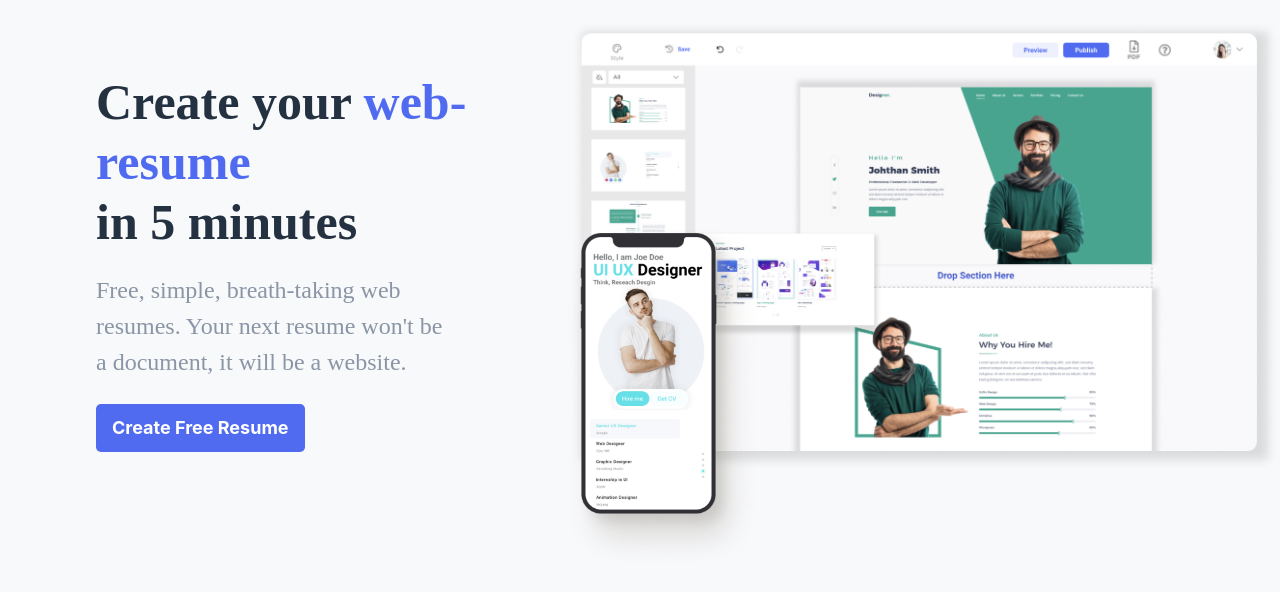
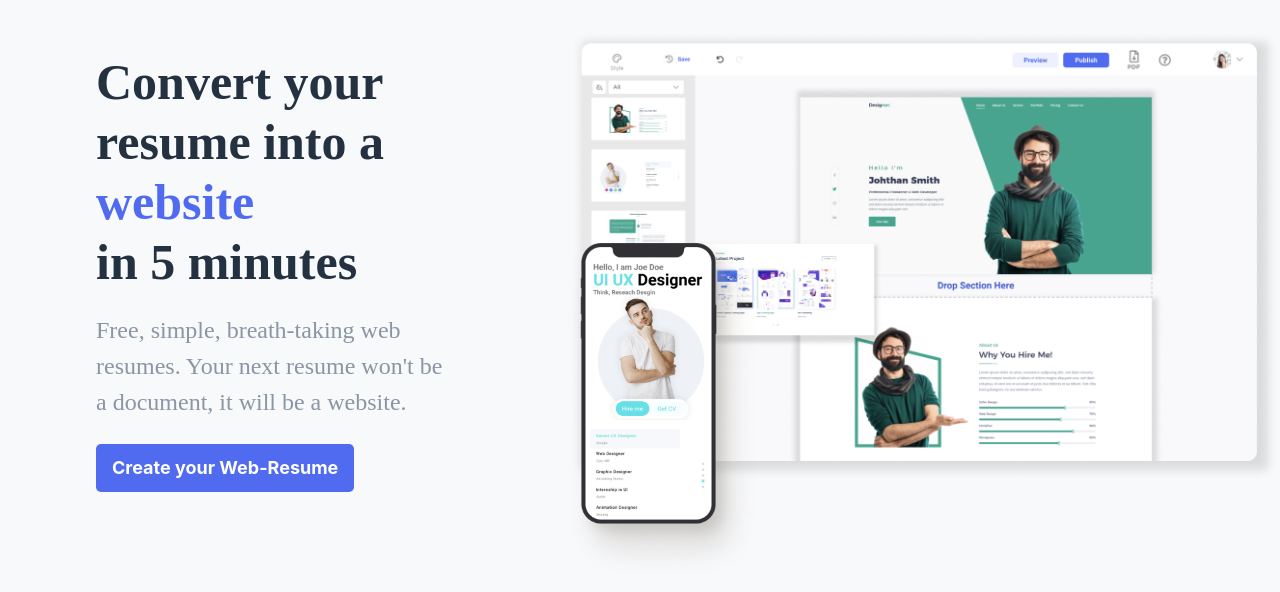
Before and after one commit to Achiaga/open-website-builder, a Next.js app: page /components/hero in a window 1280 px wide. Shown: the top 592 px of the page. Built offline with nearby package versions, Linux system fonts and the light colour scheme; a web font is replaced by a local one.

Commit message:
feat: coopy improvements

```diff
--- a/locales/en.js
+++ b/locales/en.js
@@ -3,16 +3,16 @@ export default {
 		buttonTrial: 'Free Trial'
 	},
 	hero: {
-		title_1: 'Create your ',
-		title_color_2: 'web-resume ',
+		title_1: 'Convert your resume into a',
+		title_color_2: ' website ',
 		title_3: 'in 5 minutes',
 		subtitle:
 			"Free, simple, breath-taking web resumes. Your next resume won't be a document, it will be a website.",
-		button: 'Create Free Resume'
+		button: 'Create your Web-Resume'
 	},
 	comparison: {
 		title_1: 'Create a awe-inspiring ',
-		title_color_2: 'website-resume ',
+		title_color_2: 'websites ',
 		title_3: 'that gets you ',
 		title_color_4: 'hired ',
 		subtitle:
@@ -118,5 +118,5 @@ export default {
 	footer: {
 		button: 'Sign Up'
 	},
-	button_success: 'Welcome!!'
+	button_success: "We'll reach shortly"
 }
--- a/locales/es.js
+++ b/locales/es.js
@@ -3,8 +3,8 @@ export default {
 		buttonTrial: 'Prueba Gratis'
 	},
 	hero: {
-		title_1: 'Crea tu ',
-		title_color_2: 'curriculum ',
+		title_1: 'Convierte tu CV en ',
+		title_color_2: ' una web ',
 		title_3: 'en 5 minutos',
 		subtitle:
 			'Un curriculum online gratis, simple e impresionante, tu proximo cv no sera pdf, sera una página web.',
@@ -16,7 +16,7 @@ export default {
 		title_3: 'en 5 minutos',
 		title_color_4: 'ideal',
 		subtitle:
-			'Standout Resume le permite tener un currículum completo en un sitio web online. Diferenciese del resto mostrando un currículum divertido, original y excepcional en lugar de un CV en papel. Siempre accesible - 100% personalizable',
+			'Standout Resume te permite tener un currículum completo en una web online. Diferenciate del resto mostrando un currículum divertido, original y excepcional en lugar de un CV de papel. Siempre accesible - 100% personalizable',
 		un_sexy_1: 'Tu viejo ',
 		un_sexy_color_2: 'unsexy ',
 		un_sexy_3: 'Currículum',
@@ -119,5 +119,5 @@ export default {
 	footer: {
 		button: 'registrate'
 	},
-	button_success: 'Bienvenido!!'
+	button_success: 'Te contacteremos pronto'
 }
```
